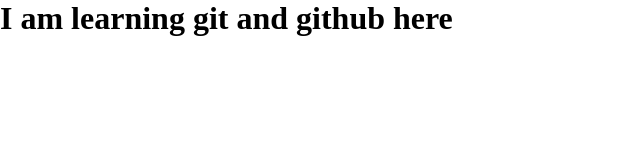
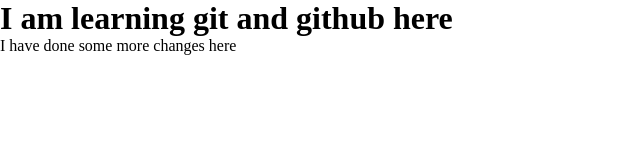
Before and after one commit to developerUmair/zilla, a plain HTML site: page index.html in a window 1280 px wide. Shown: the whole page, without its empty margins (0-640 px from the left). Drawn offline with Linux system fonts and the light colour scheme.

```diff
--- a/index.html
+++ b/index.html
@@ -8,5 +8,6 @@
   </head>
   <body>
     <h1>I am learning git and github here</h1>
+    <p>I have done some more changes here</p>
   </body>
 </html>
```
Also changed, not shown: active.html (deleted, +0 -1 lines).
